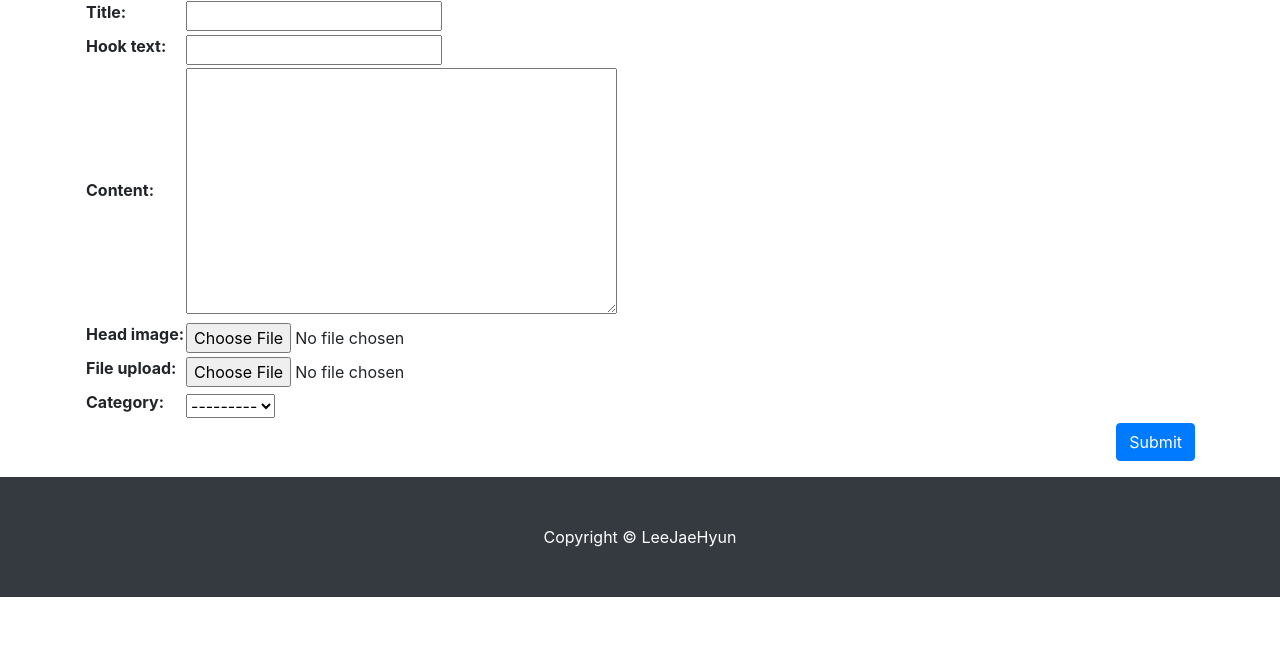
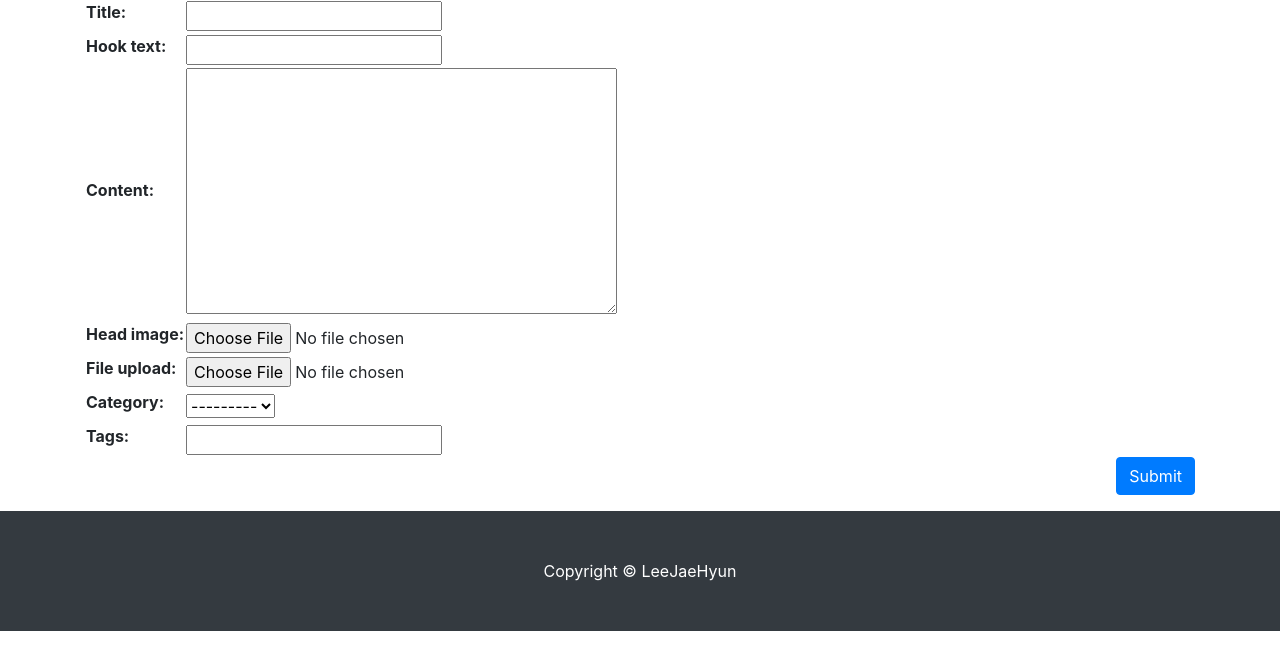
Before and after one commit to jaejae2374/self_introduction, a Django app: page /blog/create_post/ in a window 1280 px wide. Shown: the part 154-800 px from the top of the page. Run offline with Django 3.2, Linux system fonts and the light colour scheme; the visitor is signed in with stand-in values (Sample User, id 1); data that the repository does not hold is empty; some libraries are stand-ins or nearby versions.

Commit message:
포스트를 작성할 때 텍스트로 태그 지정하기

```diff
--- a/blog/templates/blog/post_form.html
+++ b/blog/templates/blog/post_form.html
@@ -8,6 +8,10 @@
     <form method="post" enctype="multipart/form-data">{% csrf_token %}
         <table>
             {{ form }}
+            <tr>
+                <th><label for="id_tags_str">Tags:</label></th>
+                <td><input type="text" name="tags_str" id="id_tags_str"></td>
+            </tr>
         </table>
         <button type="submit" class='btn btn-primary float-right'>Submit</button>
     </form>
--- a/blog/views.py
+++ b/blog/views.py
@@ -6,6 +6,7 @@ from django.views.generic import ListView, DetailView, CreateView, UpdateView
 from django.shortcuts import render, redirect
 from django.contrib.auth.mixins import LoginRequiredMixin, UserPassesTestMixin
 from django.core.exceptions import PermissionDenied
+from django.utils.text import slugify
 
 class PostList(ListView):
     model = Post
@@ -28,7 +29,22 @@ class PostCreate(LoginRequiredMixin, UserPassesTestMixin, CreateView):
         current_user = self.request.user
         if current_user.is_authenticated and (current_user.is_staff or current_user.is_superuser):
             form.instance.author = current_user
-            return super(PostCreate, self).form_valid(form)
+            response = super(PostCreate, self).form_valid(form)
+            tags_str = self.request.POST.get('tags_str')
+            if tags_str :
+                tags_str = tags_str.strip()
+
+                tags_str = tags_str.replace(',', ";")
+                tags_list = tags_str.split(';')
+
+                for t in tags_list :
+                    t = t.strip()
+                    tag, is_tag_created = Tag.objects.get_or_create(name=t)
+                    if is_tag_created :
+                        tag.slug = slugify(t, allow_unicode=True)
+                        tag.save()
+                    self.object.tags.add(tag)
+            return response
         else :
             return redirect('/blog/')
 
```
Also changed, not shown: blog/tests.py (+10 -0 lines).
